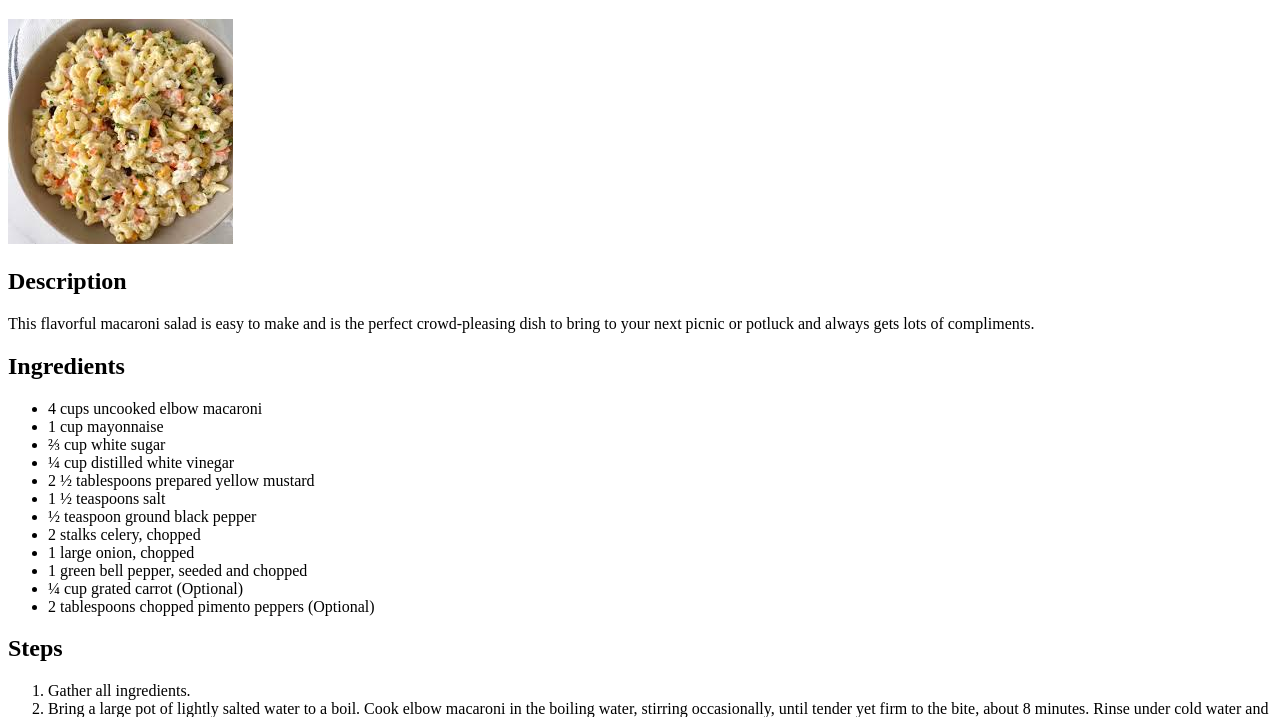
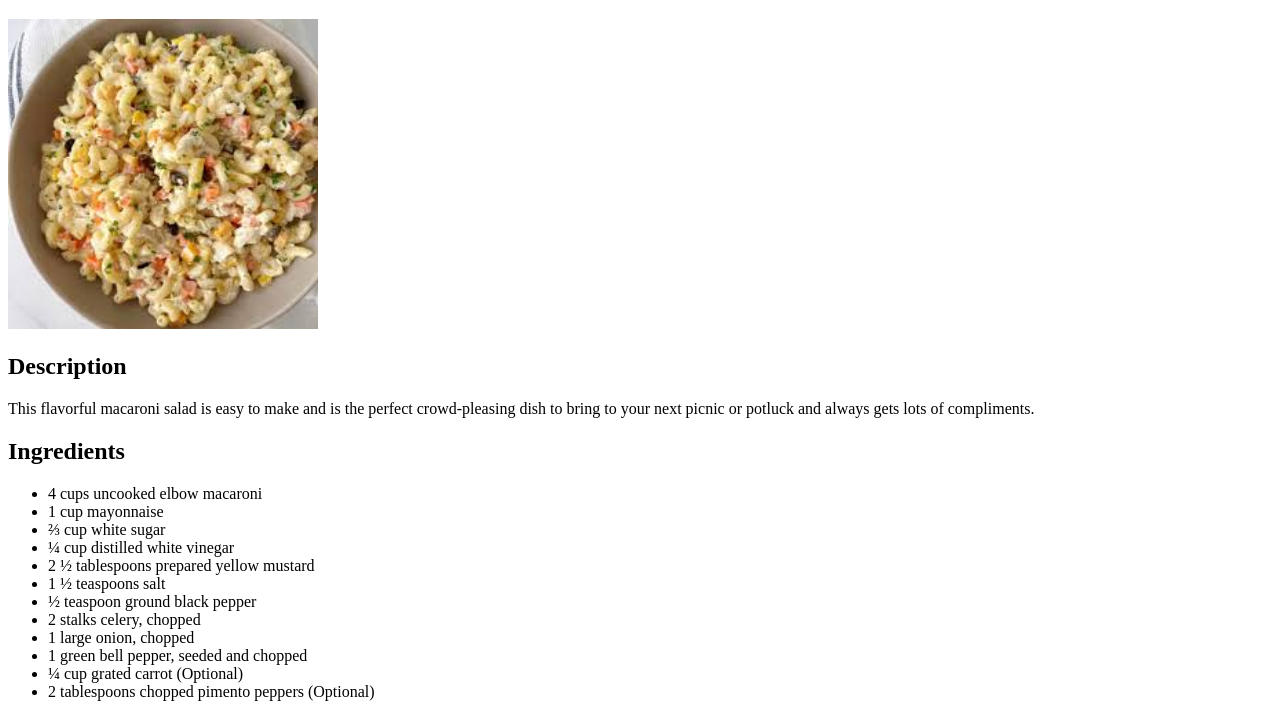
Before and after one commit to bee-22-web/odin-recipes, a plain HTML site: page recipes/macaronisalad.html in a window 1280 px wide. Shown: the part 61-778 px from the top of the page. Drawn offline with Linux system fonts and the light colour scheme.

Commit message:
Added identical image sizes for each recipe page
Image sizes specified so to help browser layout page without causing it to jump or flash

```diff
--- a/recipes/macaronisalad.html
+++ b/recipes/macaronisalad.html
@@ -2,12 +2,11 @@
 <html lang="en">
 <head>
     <meta charset="UTF-8">
-
     <title>Macaroni-salad</title>
 </head>
 <body>
     <h1>Macaroni Salad</h1>
-    <img src="../images/macaronisalad.jpeg" alt="Macaroni salad">
+    <img src="../images/macaronisalad.jpeg" alt="Macaroni salad" height="310" width="310">
     <h2>Description</h2>
 
     <p>
```
Also changed, not shown: recipes/beetgreens.html (+1 -1 lines), recipes/scottishshortbread.html (+1 -1 lines).
